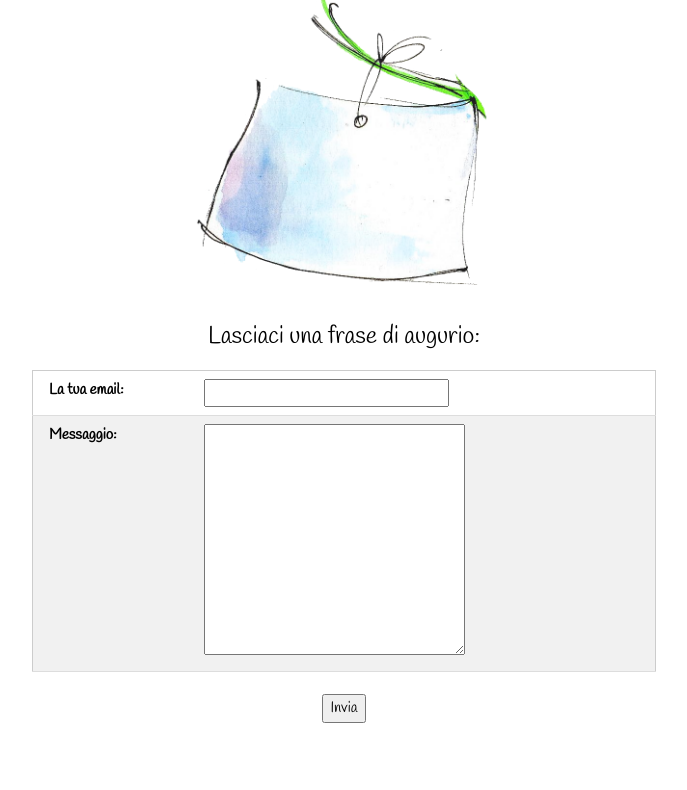
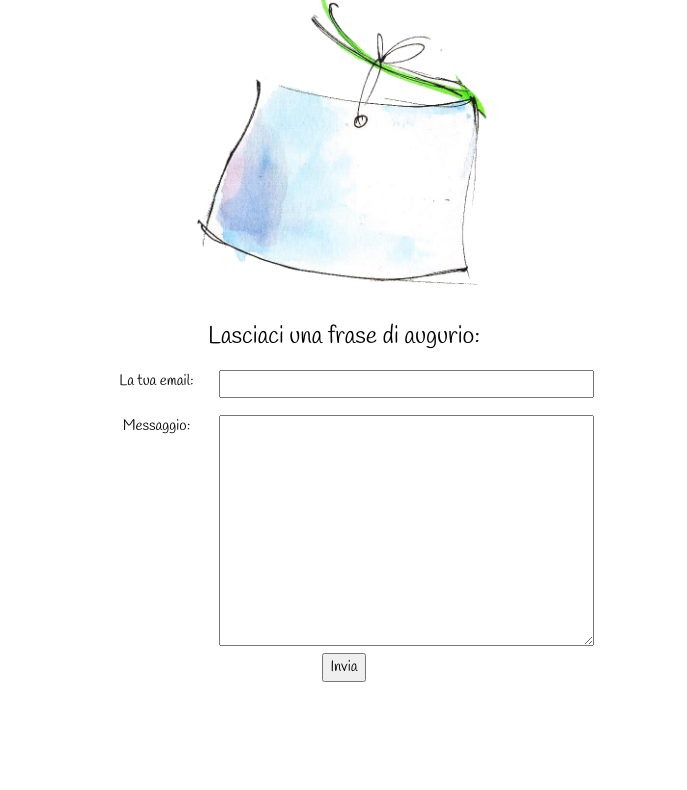
Before and after one commit to seciadev/django_weddingsite, a Django app: page /regalo/ in a window 1280 px wide. Shown: the part 265-1055 px from the top of the page, without its empty margins (296-983 px from the left). After the commit the page ends 947 px from the top, so only its background shows below. Run offline with Django 3.2, Linux system fonts and the light colour scheme; the visitor is signed in with stand-in values (Sample User, id 1); some libraries are stand-ins or nearby versions; some web fonts are replaced.

Commit message:
New form regalo

```diff
--- a/savethedate/forms.py
+++ b/savethedate/forms.py
@@ -27,4 +27,5 @@ class ContactForm(forms.Form):
 
 	def __init__(self, *args, **kwargs):
 		super(ContactForm, self).__init__(*args, **kwargs)
-		self.fields['la_tua_email'].widget.attrs['style'] = 'width: 245px'
+		self.fields['la_tua_email'].widget.attrs['style'] = 'width:100%; max-width:400px'
+		self.fields['messaggio'].widget.attrs['style'] = 'width:100%; max-width:400px'
--- a/savethedate/templates/savethedate/conferma.html
+++ b/savethedate/templates/savethedate/conferma.html
@@ -18,7 +18,7 @@
 			{% if user.profile.full_day %}
 			<th class="w3-center">Conferma pranzo</th>
 			{% endif %}
-			<th class="w3-center">Conferma sera (dalle 19:00)</th>
+			<th class="w3-center">Conferma sera (dalle 18:30)</th>
 
 		</tr>
 		{% for form in formset %}
--- a/savethedate/templates/savethedate/regalo.html
+++ b/savethedate/templates/savethedate/regalo.html
@@ -24,20 +24,25 @@
 
 	<form method="post">
     {% csrf_token %}
-	<table align="center" class="w3-table-all" style="width:50%">
-    <tr>
-			<th>La tua email:</th>
-			<td>{{ form.la_tua_email }}</td>
-	</tr>
-	<tr>
-			<th>Messaggio:</th>
-			<td>{{ form.messaggio }}</td>
-	</tr>
-	</table>
+	<div class="w3-content" style="width:100%;max-width:500px">
+    <div class="w3-content">
+			<div class="w3-quarter">La tua email:</div>
+			<div class="w3-threequarter">{{ form.la_tua_email }}</div>
+	</div>
 	<br>
-    <div class="form-actions">
-      <button type="submit">Invia</button>
+	<br>
+	<div class="w3-content">
+			<div class="w3-quarter">Messaggio:</div>
+			<div class="w3-threequarter">{{ form.messaggio }}</div>
+	</div>
+	<br>
+	<br>
+	<div class="form-actions">
+	  <button type="submit">Invia</button>
     </div>
+	</div>
+	<br>
+
 </form>
 </div>
 <br>
```
